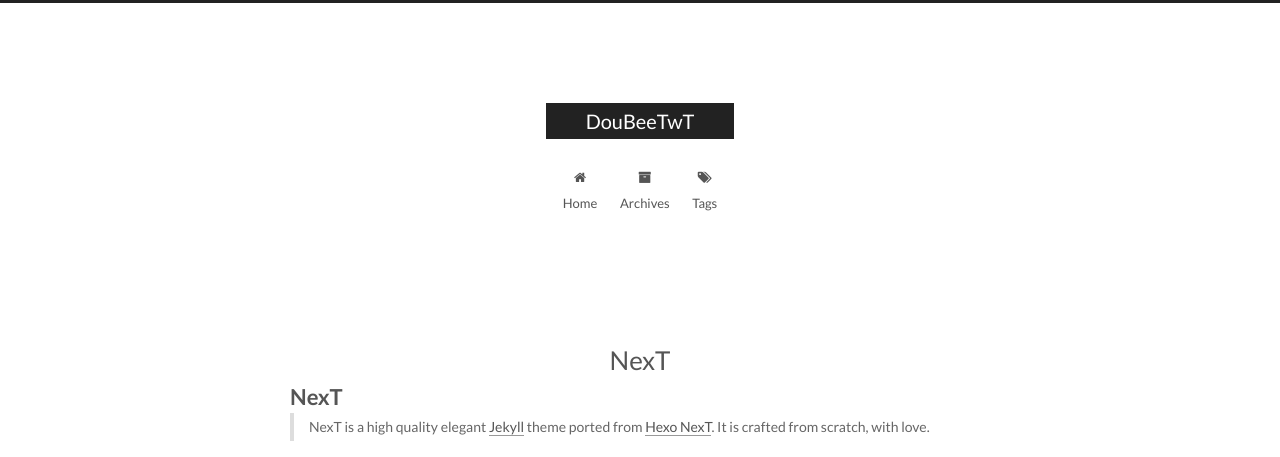
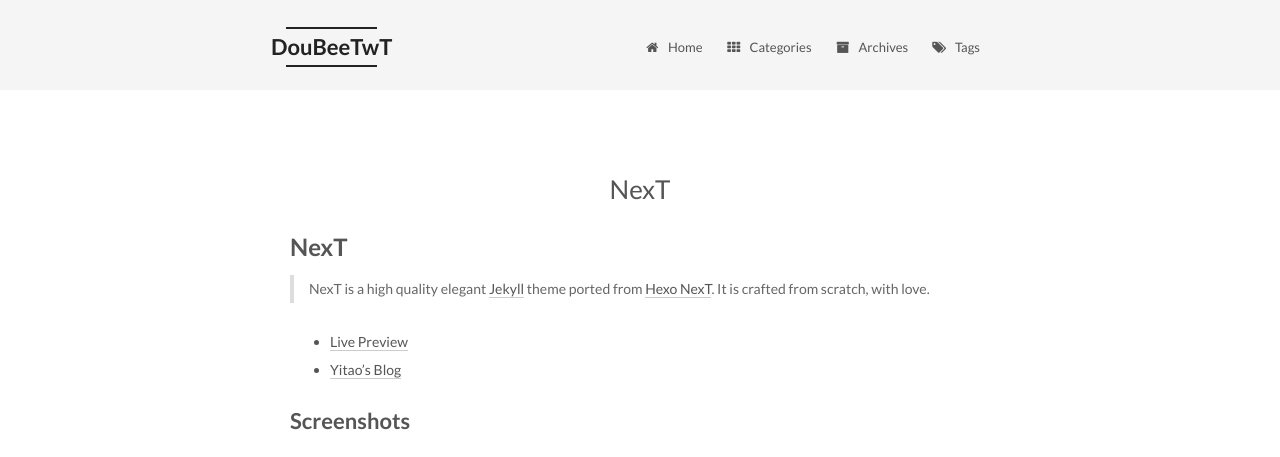
Before and after one commit to DouBeeTwT/DouBeeTwT.github.io, a Jekyll site: the page built from README.en.md, in a window 1280 px wide. Shown: the top 457 px of the page. Built offline with Jekyll 4.4.1, drawn with Linux system fonts in a browser that asks for light colours; our own code applies the rules of GitHub Pages for plain Markdown files; Markdown is read by kramdown in place of the engine named in the settings; grey boxes are pictures that could not be loaded.

Commit message:
Update _config.yml

```diff
--- a/_config.yml
+++ b/_config.yml
@@ -83,10 +83,10 @@
 # Set rss to false to disable feed link.
 # Leave rss as empty to use site's feed link.
 # Set rss to specific value if you have burned your feed already.
-rss:
+rss: false
 
 # Specify the date when the site was setup
-#since: 2015
+#since: 2018
 
 # icon between year and author @Footer
 authoricon: heart
@@ -117,7 +117,7 @@
 # When running the site in a subdirectory (e.g. domain.tld/blog), remove the leading slash (/archives -> archives)
 menu:
   home: /
-  #categories: /categories/
+  categories: /categories/
   #about: /about/
   archives: /archives/
   tags: /tags/
@@ -150,8 +150,8 @@
 # ---------------------------------------------------------------
 
 # Schemes
-scheme: Muse
-#scheme: Mist
+#scheme: Muse
+scheme: Mist
 #scheme: Pisces
 
 
```
